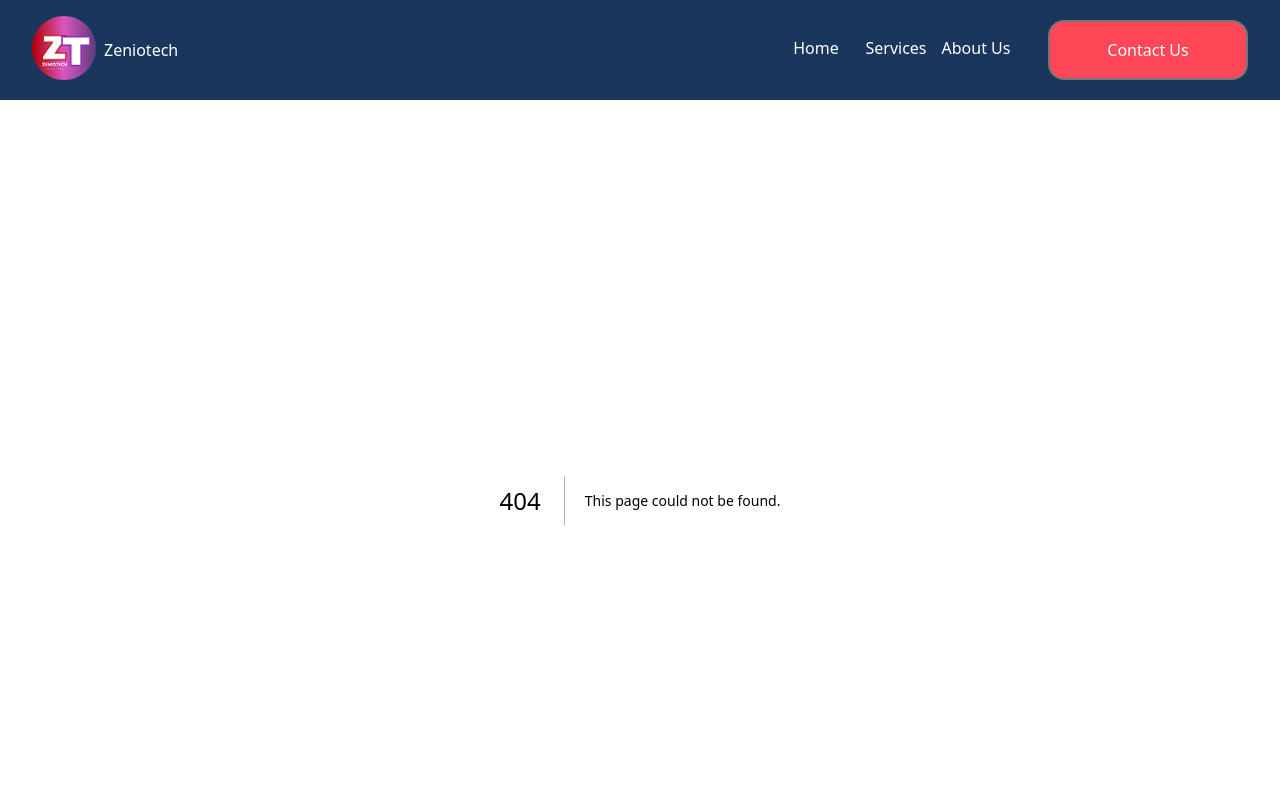
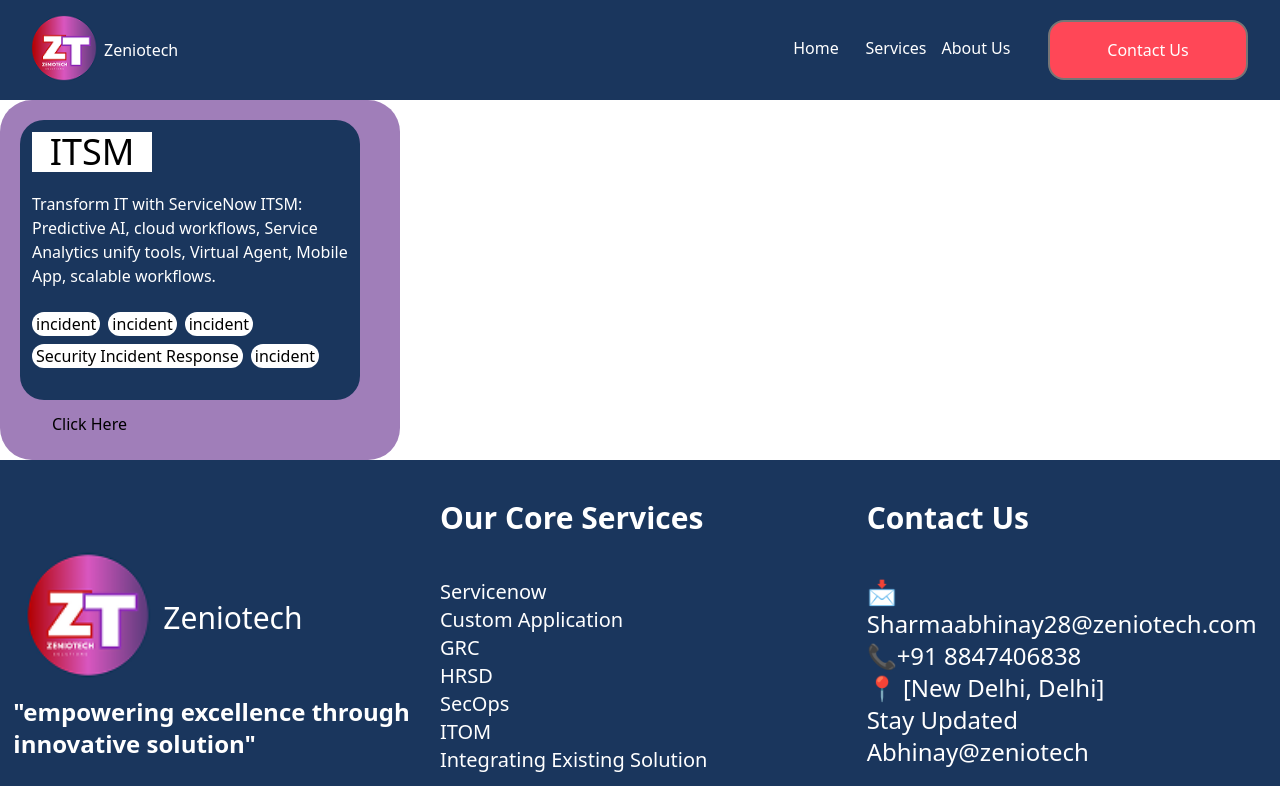
Before and after one commit to Zeniotech/Zeniotech-Website, a Next.js app: page /servicenow-module in a window 1280 px wide. Before the commit this address had no page. Shown: the top 786 px of the page. Built offline with nearby package versions, Linux system fonts and the light colour scheme.

Commit message:
Snow Card Component and page, home page banner implementation.

```diff
--- a/app/about-us/page.tsx
+++ b/app/about-us/page.tsx
@@ -3,7 +3,7 @@
 const aboutUs = () => {
   return (
     <div>
-      this is about us Page
+       this is about us.
     </div>
   )
 }
--- /dev/null
+++ b/app/home/page.tsx
@@ -0,0 +1,12 @@
+import React from 'react'
+import Banner from '@/components/Banner'
+
+const page = () => {
+  return (
+    <div>
+      <Banner />
+    </div>
+  )
+}
+
+export default page
--- /dev/null
+++ b/app/servicenow-module/page.tsx
@@ -0,0 +1,12 @@
+import React from 'react'
+import SnowCard from '@/components/snow-card'
+
+const servicenowPage = () => {
+  return (
+    <div>
+      <SnowCard />
+    </div>
+  )
+}
+
+export default servicenowPage
--- /dev/null
+++ b/components/snow-card.tsx
@@ -0,0 +1,30 @@
+import React from 'react'
+
+const snowCard = () => {
+  return (
+    <div>
+      <div className = 'bg-[#A07EB9] h-90 w-100 rounded-4xl py-5'>
+  <div className="bg-[#1A365D] h-70 w-85 rounded-3xl mx-5 py-3 px-3">
+    <div className="bg-white w-30 h-10 text-4xl text-center">ITSM</div>
+  <div className="h-25 my-5 text-white">Transform IT with ServiceNow ITSM: Predictive AI, cloud workflows, Service Analytics unify tools, Virtual Agent, Mobile App, scalable workflows.</div>
+<div className="flex flex-col gap-2">
+<div className="flex gap-2">
+<div className="w-auto bg-white rounded-3xl px-1">incident</div>
+<div className="w-auto bg-white rounded-3xl px-1">incident</div>
+<div className="w-auto bg-white rounded-3xl px-1">incident</div>
+</div>
+<div className="flex gap-2">
+<div className="w-auto bg-white rounded-3xl px-1">Security Incident Response</div>
+<div className="w-auto bg-white rounded-3xl px-1">incident</div>
+</div>
+</div>
+  </div>
+
+<div className="py-3 px-13"> Click Here</div>
+
+</div>
+    </div>
+  )
+}
+
+export default snowCard
```
Also changed, not shown: components/Banner.tsx (added, +32 -0 lines).
